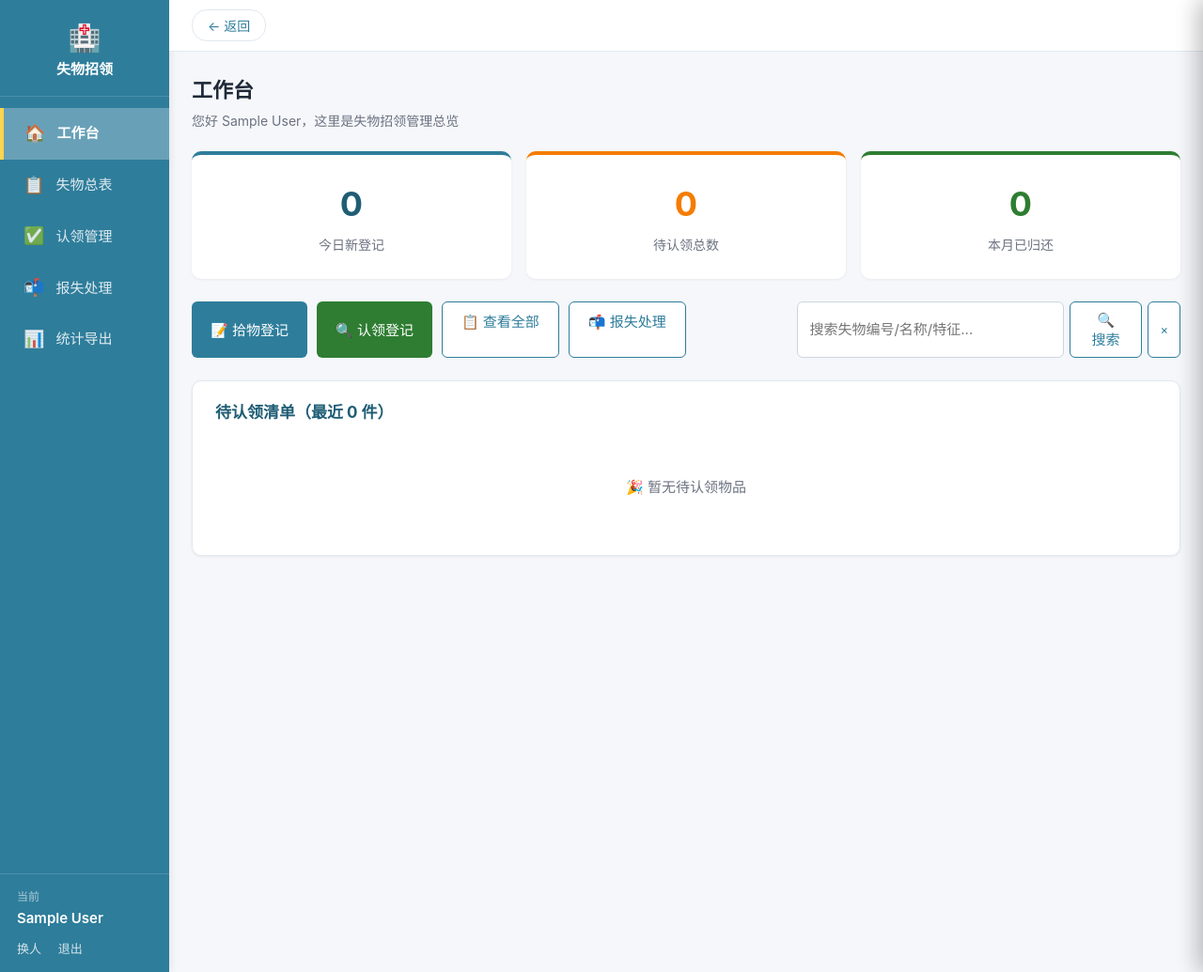
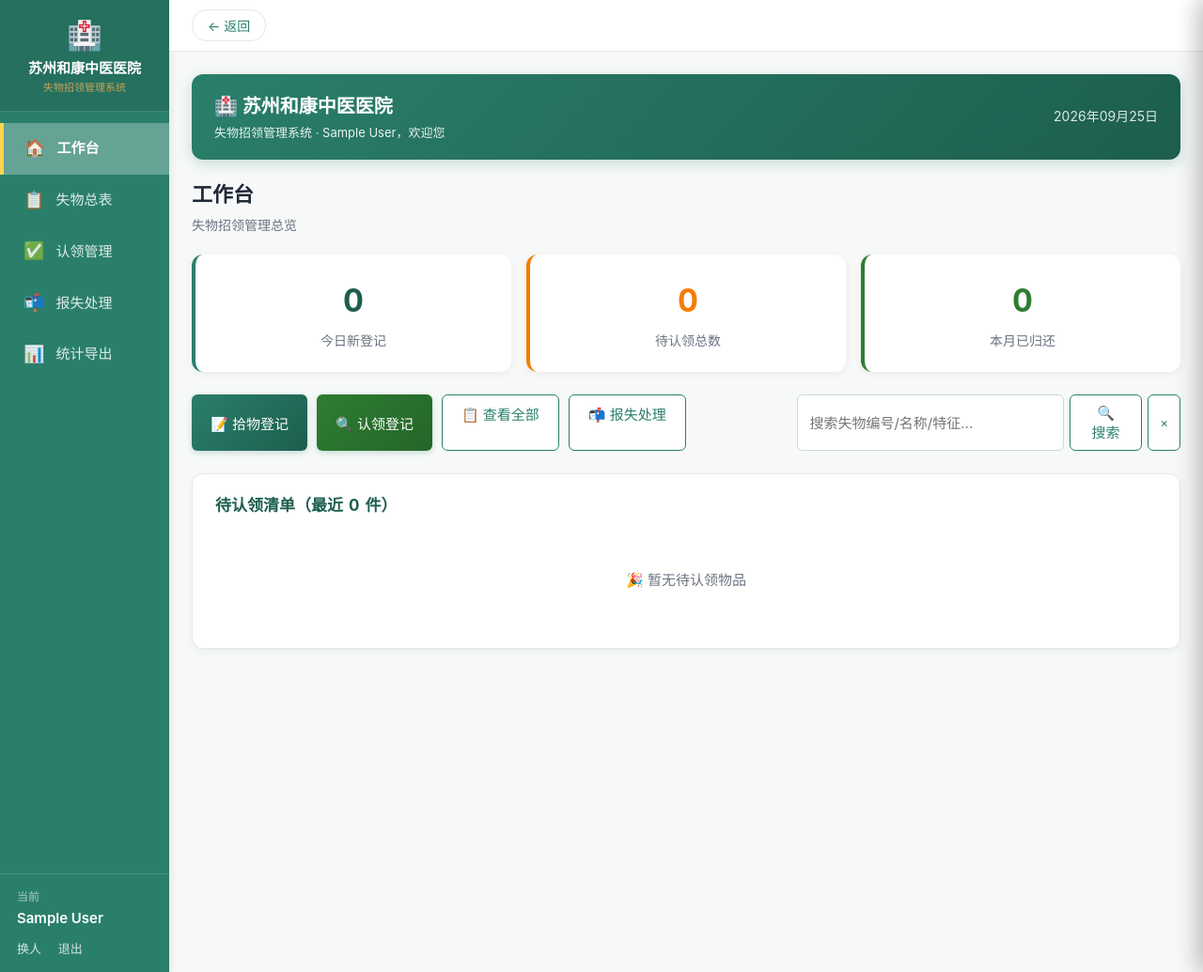
Before and after one commit to Fjord-147/shiwudailing, a Flask app: page /admin in a window 1280 px wide. Shown: the whole page at 94% size. Run offline with Flask 3, Linux system fonts and the light colour scheme; the visitor is signed in with stand-in values (Sample User, id 1); data that the repository does not hold is empty.

Commit message:
全面美化：中医青绿风格+苏州和康中医医院品牌
- 配色升级：青绿主色(#2a7f6b)+古铜金点缀(#c8a45c)，中医草本感
- 导航品牌区：显示「苏州和康中医医院」全称+图标+副标题
- 工作台品牌横幅：医院名+欢迎语+日期，青绿渐变
- 统计卡片：左侧色条+悬停上浮+等宽数字
- 按钮渐变+阴影+悬停过渡，质感提升
- 卡片圆角加大、阴影柔和
- 滚动条/选中文本青绿色
- 登录页/公众页渐变跟随青绿主题
- 入口卡片配色跟随主题

```diff
--- a/app.py
+++ b/app.py
@@ -297,6 +297,7 @@ def index():
                            month_returned=month_returned,
                            pending_reports=pending_reports,
                            pending_items=pending_items,
+                           now_date=datetime.now().strftime("%Y年%m月%d日"),
                            default_time=datetime.now().strftime("%Y-%m-%dT%H:%M"))
 
 
--- a/static/style.css
+++ b/static/style.css
@@ -1,14 +1,15 @@
 /* ===== 全局 ===== */
 * { box-sizing: border-box; margin: 0; padding: 0; }
 :root {
-    --primary: #2E7D9B;
-    --primary-dark: #1f5d75;
-    --primary-light: #e8f4f8;
+    --primary: #2a7f6b;        /* 青绿，中医草本感 */
+    --primary-dark: #1d5e4e;   /* 深青绿 */
+    --primary-light: #e8f5f0;  /* 浅青绿底 */
+    --accent: #c8a45c;         /* 古铜金，点缀高亮 */
     --danger: #c62828;
     --success: #2e7d32;
     --warn: #f57c00;
     --gray: #6b7280;
-    --light: #f5f7fa;
+    --light: #f7f9f8;          /* 柔和底色 */
     --border: #e2e8f0;
 }
 body {
@@ -20,6 +21,14 @@ body {
     line-height: 1.6;
 }
 a { color: var(--primary); text-decoration: none; }
+a:hover { color: var(--primary-dark); }
+/* 选中文本青绿色 */
+::selection { background: var(--primary-light); color: var(--primary-dark); }
+/* 美化滚动条 */
+::-webkit-scrollbar { width: 8px; height: 8px; }
+::-webkit-scrollbar-thumb { background: #c8d8d2; border-radius: 4px; }
+::-webkit-scrollbar-thumb:hover { background: var(--primary); }
+::-webkit-scrollbar-track { background: transparent; }
 a:hover { text-decoration: underline; }
 
 /* ===== 顶部导航 ===== */
@@ -293,15 +302,47 @@ a:hover { text-decoration: underline; }
 /* ===== 卡片 ===== */
 .card {
     background: #fff;
-    border-radius: 10px;
+    border-radius: 12px;
     padding: 20px 24px;
-    box-shadow: 0 1px 3px rgba(0,0,0,.06);
+    box-shadow: 0 2px 8px rgba(0,0,0,.05);
     margin-bottom: 20px;
     border: 1px solid var(--border);
 }
-.card h2 { font-size: 17px; margin-bottom: 14px; color: var(--primary-dark); }
+.card h2 { font-size: 17px; margin-bottom: 14px; color: var(--primary-dark); display:flex; align-items:center; gap:6px; }
 
 /* ===== 统计数字卡片 ===== */
+/* 品牌横幅（工作台顶部）*/
+.brand-banner {
+    display: flex;
+    align-items: center;
+    justify-content: space-between;
+    background: linear-gradient(135deg, var(--primary) 0%, var(--primary-dark) 100%);
+    color: #fff;
+    padding: 18px 24px;
+    border-radius: 12px;
+    margin-bottom: 20px;
+    box-shadow: 0 4px 14px rgba(42,127,107,.25);
+}
+.brand-banner-title { font-size: 20px; font-weight: 700; }
+.brand-banner-sub { font-size: 13px; opacity: .9; margin-top: 2px; }
+.brand-banner-date { font-size: 14px; opacity: .85; }
+
+/* 侧边栏品牌区（医院全称+图标）*/
+.sidebar-brand {
+    text-align: center;
+    padding: 18px 12px;
+    border-bottom: 1px solid rgba(255,255,255,.15);
+    background: rgba(0,0,0,.12);
+}
+.sidebar-brand .brand-logo { font-size: 30px; }
+.sidebar-brand .brand-name {
+    font-size: 15px; font-weight: 700; color: #fff;
+    margin-top: 6px; line-height: 1.3;
+}
+.sidebar-brand .brand-sub {
+    font-size: 11px; color: var(--accent); margin-top: 3px;
+}
+
 .stat-grid {
     display: grid;
     grid-template-columns: repeat(3, 1fr);
@@ -310,15 +351,17 @@ a:hover { text-decoration: underline; }
 }
 .stat-card {
     background: #fff;
-    border-radius: 10px;
-    padding: 24px;
+    border-radius: 12px;
+    padding: 22px;
     text-align: center;
-    box-shadow: 0 1px 3px rgba(0,0,0,.06);
-    border-top: 4px solid var(--primary);
+    box-shadow: 0 2px 8px rgba(0,0,0,.06);
+    border-left: 4px solid var(--primary);
+    transition: transform .15s, box-shadow .15s;
 }
-.stat-card.warn { border-top-color: var(--warn); }
-.stat-card.success { border-top-color: var(--success); }
-.stat-card .num { font-size: 36px; font-weight: 700; color: var(--primary-dark); }
+.stat-card:hover { transform: translateY(-2px); box-shadow: 0 6px 16px rgba(0,0,0,.1); }
+.stat-card.warn { border-left-color: var(--warn); }
+.stat-card.success { border-left-color: var(--success); }
+.stat-card .num { font-size: 34px; font-weight: 700; color: var(--primary-dark); font-variant-numeric: tabular-nums; }
 .stat-card.warn .num { color: var(--warn); }
 .stat-card.success .num { color: var(--success); }
 .stat-card .label { color: var(--gray); font-size: 14px; margin-top: 4px; }
@@ -329,20 +372,21 @@ a:hover { text-decoration: underline; }
     padding: 9px 20px;
     border-radius: 6px;
     border: none;
-    background: var(--primary);
+    background: linear-gradient(135deg, var(--primary), var(--primary-dark));
     color: #fff;
     font-size: 15px;
     cursor: pointer;
-    transition: background .15s;
+    transition: all .15s;
     font-family: inherit;
+    box-shadow: 0 2px 6px rgba(42,127,107,.25);
 }
-.btn:hover { background: var(--primary-dark); text-decoration: none; color: #fff; }
-.btn-secondary { background: #fff; color: var(--primary); border: 1px solid var(--primary); }
-.btn-secondary:hover { background: var(--primary-light); }
-.btn-danger { background: var(--danger); }
-.btn-danger:hover { background: #a91e1e; }
-.btn-success { background: var(--success); }
-.btn-success:hover { background: #256528; }
+.btn:hover { box-shadow: 0 4px 12px rgba(42,127,107,.35); transform: translateY(-1px); text-decoration: none; color: #fff; }
+.btn-secondary { background: #fff; color: var(--primary); border: 1px solid var(--primary); box-shadow: none; }
+.btn-secondary:hover { background: var(--primary-light); box-shadow: none; transform: none; }
+.btn-danger { background: linear-gradient(135deg, var(--danger), #a91e1e); }
+.btn-danger:hover { box-shadow: 0 4px 12px rgba(198,40,40,.35); }
+.btn-success { background: linear-gradient(135deg, var(--success), #256528); }
+.btn-success:hover { box-shadow: 0 4px 12px rgba(46,125,50,.35); }
 .btn-sm { padding: 5px 12px; font-size: 13px; }
 .btn-block { display: block; width: 100%; text-align: center; }
 .btn-row { display: flex; gap: 10px; margin-top: 16px; }
@@ -570,7 +614,7 @@ table.data tbody tr { cursor: pointer; }
     display: flex;
     align-items: center;
     justify-content: center;
-    background: linear-gradient(135deg, #2E7D9B 0%, #1f5d75 100%);
+    background: linear-gradient(135deg, #2a7f6b 0%, #1d5e4e 100%);
 }
 .login-box {
     background: #fff;
@@ -679,7 +723,7 @@ table.data tbody tr { cursor: pointer; }
    ============================================================ */
 
 /* 公众导航：稍微区分一下 */
-.public-nav { background: linear-gradient(135deg, #2E7D9B 0%, #1f5d75 100%); }
+.public-nav { background: linear-gradient(135deg, #2a7f6b 0%, #1d5e4e 100%); }
 .public-back {
     background: rgba(255,255,255,.2);
     color: #fff;
@@ -744,8 +788,8 @@ table.data tbody tr { cursor: pointer; }
     text-decoration: none;
 }
 .entry-find {
-    background: linear-gradient(135deg, #e8f4f8, #d1ecf3);
-    border-color: #b3d4e0;
+    background: linear-gradient(135deg, var(--primary-light), #d4ebe4);
+    border-color: #a8d4c8;
 }
 .entry-report {
     background: linear-gradient(135deg, #fff3e0, #ffe0b2);
@@ -753,7 +797,7 @@ table.data tbody tr { cursor: pointer; }
 }
 .entry-icon { font-size: 36px; flex-shrink: 0; }
 .entry-title { font-size: 17px; font-weight: 700; margin-bottom: 2px; }
-.entry-find .entry-title { color: #1f5d75; }
+.entry-find .entry-title { color: var(--primary-dark); }
 .entry-report .entry-title { color: #e65100; }
 .entry-desc { font-size: 13px; color: #6b7280; }
 
--- a/templates/base.html
+++ b/templates/base.html
@@ -11,7 +11,11 @@
     <div class="admin-layout">
         <!-- 左侧侧边栏 -->
         <aside class="sidebar">
-            <div class="sidebar-brand">🏥<br><span>失物招领</span></div>
+            <div class="sidebar-brand">
+                <div class="brand-logo">🏥</div>
+                <div class="brand-name">苏州和康中医医院</div>
+                <div class="brand-sub">失物招领管理系统</div>
+            </div>
             <nav class="sidebar-nav">
                 <a href="{{ url_for('index') }}" class="{% if request.endpoint == 'index' %}active{% endif %}">
                     <span class="nav-icon">🏠</span><span>工作台</span>
--- a/templates/base_public.html
+++ b/templates/base_public.html
@@ -9,7 +9,7 @@
 <body>
     <nav class="navbar public-nav">
         <button class="back-btn public-back" onclick="history.back()" title="返回上一页">←</button>
-        <div class="brand">🏥 和康中医医院 · 失物招领</div>
+        <div class="brand">🏥 苏州和康中医医院 · 失物招领</div>
         <div class="nav-links">
             <a href="{{ url_for('public_index') }}" class="{% if request.endpoint == 'public_index' %}active{% endif %}">失物招领</a>
             <a href="{{ url_for('public_report') }}" class="{% if request.endpoint == 'public_report' %}active{% endif %}">我要报失</a>
--- a/templates/index.html
+++ b/templates/index.html
@@ -1,8 +1,17 @@
 {% extends "base.html" %}
 {% block title %}工作台 - 和康失物招领{% endblock %}
 {% block content %}
+<!-- 品牌横幅 -->
+<div class="brand-banner">
+    <div class="brand-banner-left">
+        <div class="brand-banner-title">🏥 苏州和康中医医院</div>
+        <div class="brand-banner-sub">失物招领管理系统 · {{ current_user }}，欢迎您</div>
+    </div>
+    <div class="brand-banner-date">{{ now_date }}</div>
+</div>
+
 <h1 class="page-title">工作台</h1>
-<p class="page-subtitle">您好 {{ current_user }}，这里是失物招领管理总览</p>
+<p class="page-subtitle">失物招领管理总览</p>
 
 {% if pending_reports > 0 %}
 <a href="{{ url_for('reports') }}" class="flash success" style="text-decoration:none;display:block;margin-bottom:20px;">
--- a/templates/login.html
+++ b/templates/login.html
@@ -9,8 +9,8 @@
 <body>
     <div class="login-wrap">
         <div class="login-box">
-            <h1>🏥 和康中医医院 · 失物招领</h1>
-            <div class="sub">失物登记 · 认领管理 · 统计导出</div>
+            <h1>🏥 苏州和康中医医院</h1>
+            <div class="sub">失物招领管理系统</div>
 
             {% with messages = get_flashed_messages(with_categories=true) %}
                 {% for cat, msg in messages %}
```
